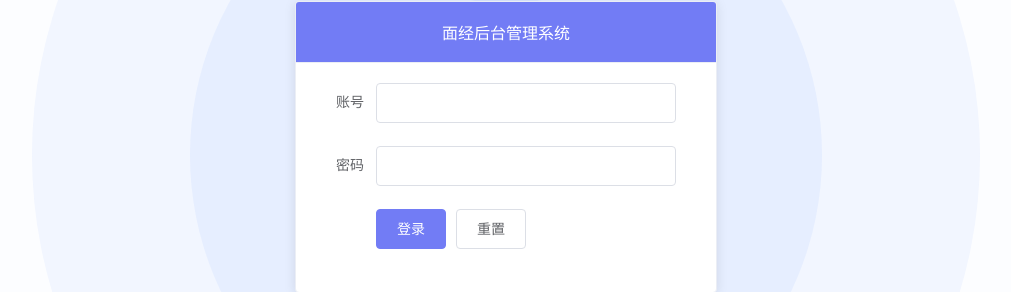
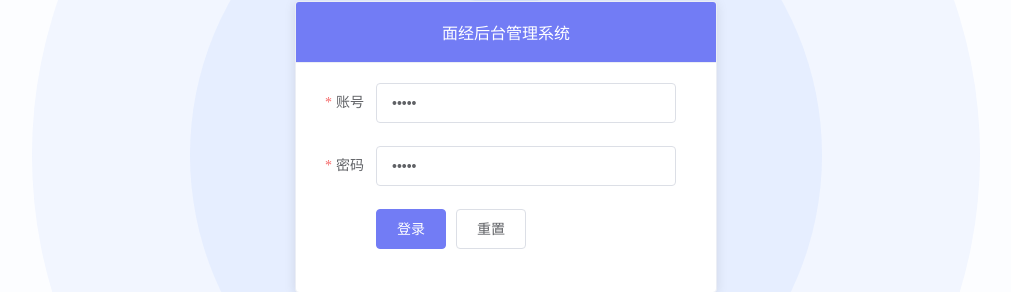
Before and after one commit to Hailie17/mianjinpc, a Vue app: page /login in a window 1280 px wide. Shown: the part 253-545 px from the top of the page, without its empty margins (134-1145 px from the left). Built offline with nearby package versions, Linux system fonts and the light colour scheme.

Commit message:
表单添加验证规则

```diff
--- a/src/views/login/index.vue
+++ b/src/views/login/index.vue
@@ -4,12 +4,12 @@
       <!-- title -->
       <template #header> 面经后台管理系统 </template>
       <!-- form -->
-      <el-form :model="ruleForm" status-icon label-width="60px">
-        <el-form-item label="账号">
-          <el-input type="password"></el-input>
+      <el-form :model="user" status-icon label-width="60px" :rules="rules">
+        <el-form-item label="账号" prop="username">
+          <el-input v-model="user.username" type="password"></el-input>
         </el-form-item>
-        <el-form-item label="密码">
-          <el-input type="password"></el-input>
+        <el-form-item label="密码" prop="password">
+          <el-input v-model="user.password" type="password"></el-input>
         </el-form-item>
         <el-form-item>
           <el-button type="primary">登录</el-button>
@@ -20,7 +20,28 @@
   </div>
 </template>
 
-<script setup></script>
+<script>
+export default {
+  data() {
+    return {
+      user: {
+        username: 'admin',
+        password: 'admin'
+      },
+      rules: {
+        username: [
+          { required: true, message: '请输入账号名称', trigger: ['blur', 'change'] },
+          { min: 3, max: 5, message: '长度在 3 到 5 个字符', trigger: ['blur', 'change'] }
+        ],
+        password: [
+          { required: true, message: '请输入账号密码', trigger: ['blur', 'change'] },
+          { min: 3, max: 5, message: '长度在 3 到 5 个字符', trigger: ['blur', 'change'] }
+        ]
+      }
+    }
+  }
+}
+</script>
 
 <style lang="scss" scoped>
 .login-page {
```
